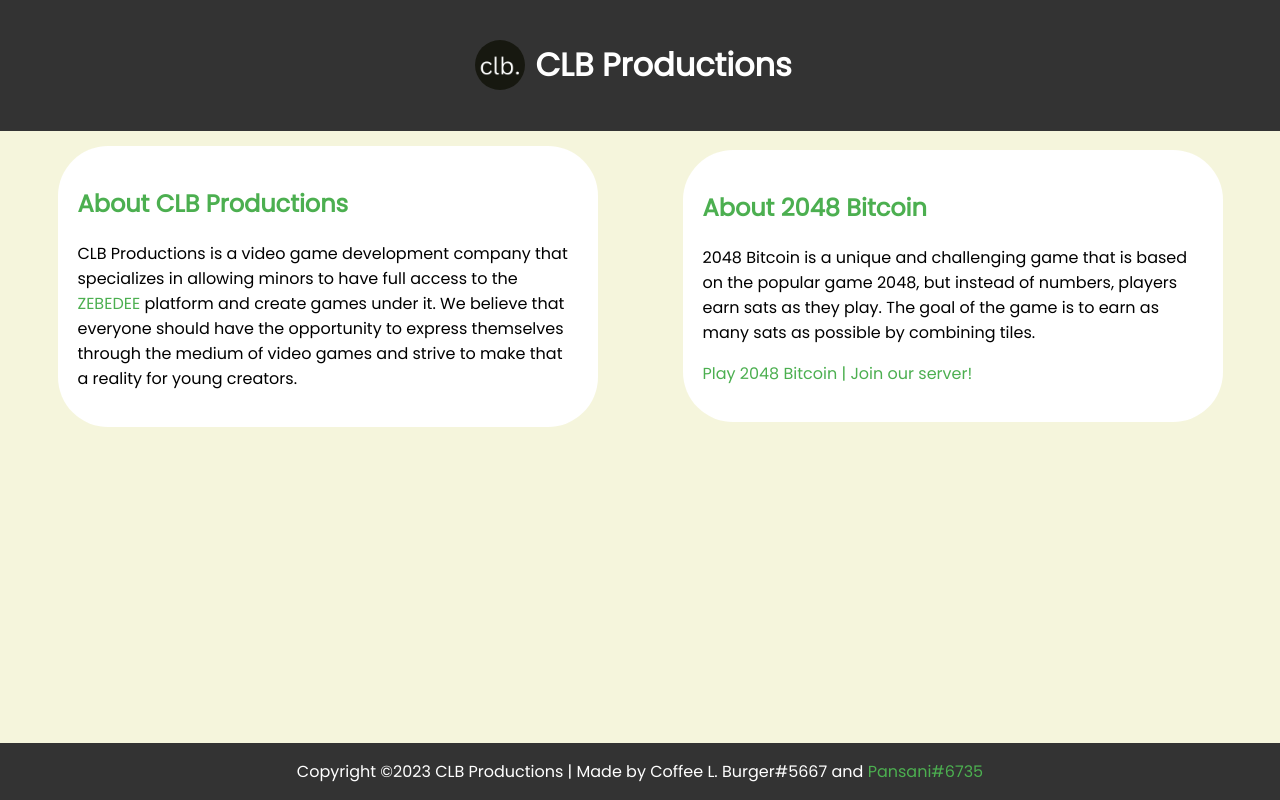
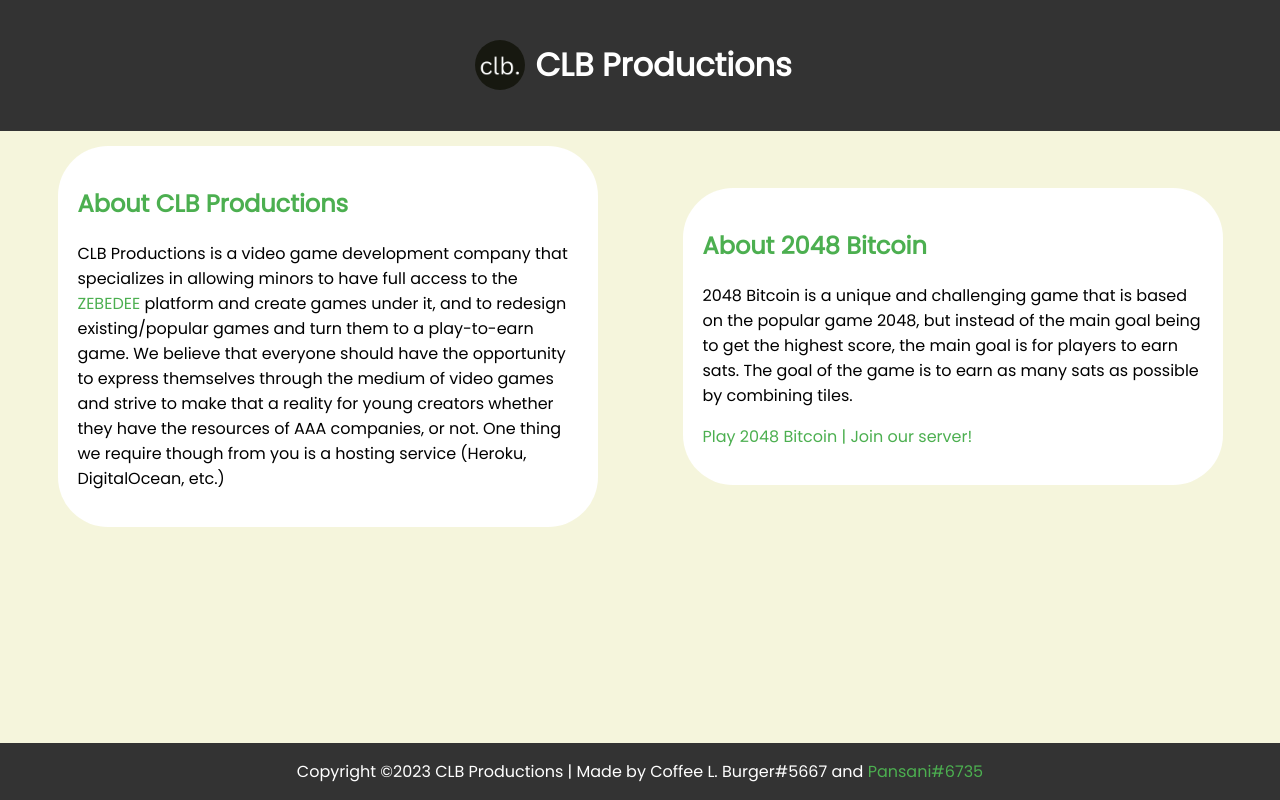
Before and after one commit to JoseMoranUrena523/clb-productions, a plain HTML site: page index.html in a window 1280 px wide. Drawn offline with Linux system fonts and the light colour scheme.

Commit message:
Update index.html

```diff
--- a/index.html
+++ b/index.html
@@ -23,11 +23,11 @@
 <div id="container">
 <div id="about">
 <h2>About CLB Productions</h2>
-<p>CLB Productions is a video game development company that specializes in allowing minors to have full access to the <a href="https://zebedee.io" target="_blank">ZEBEDEE</a> platform and create games under it. We believe that everyone should have the opportunity to express themselves through the medium of video games and strive to make that a reality for young creators. </p>
+<p>CLB Productions is a video game development company that specializes in allowing minors to have full access to the <a href="https://zebedee.io" target="_blank">ZEBEDEE</a> platform and create games under it, and to redesign existing/popular games and turn them to a play-to-earn game. We believe that everyone should have the opportunity to express themselves through the medium of video games and strive to make that a reality for young creators whether they have the resources of AAA companies, or not. One thing we require though from you is a hosting service (Heroku, DigitalOcean, etc.) </p>
 </div>
 <div id="game">
 <h2>About 2048 Bitcoin</h2>
-<p>2048 Bitcoin is a unique and challenging game that is based on the popular game 2048, but instead of numbers, players earn sats as they play. The goal of the game is to earn as many sats as possible by combining tiles. </p>
+<p>2048 Bitcoin is a unique and challenging game that is based on the popular game 2048, but instead of the main goal being to get the highest score, the main goal is for players to earn sats. The goal of the game is to earn as many sats as possible by combining tiles. </p>
 <p style="color: #4CAF50;"><a href="https://www.2048bitcoin.world" target="_blank">Play 2048 Bitcoin</a> | <a href="https://discord.gg/HFqb4Rt6Kg" target="_blank">Join our <i class="fa-brands fa-discord"></i> server!</a></p>
 </div>
 </div>
```
